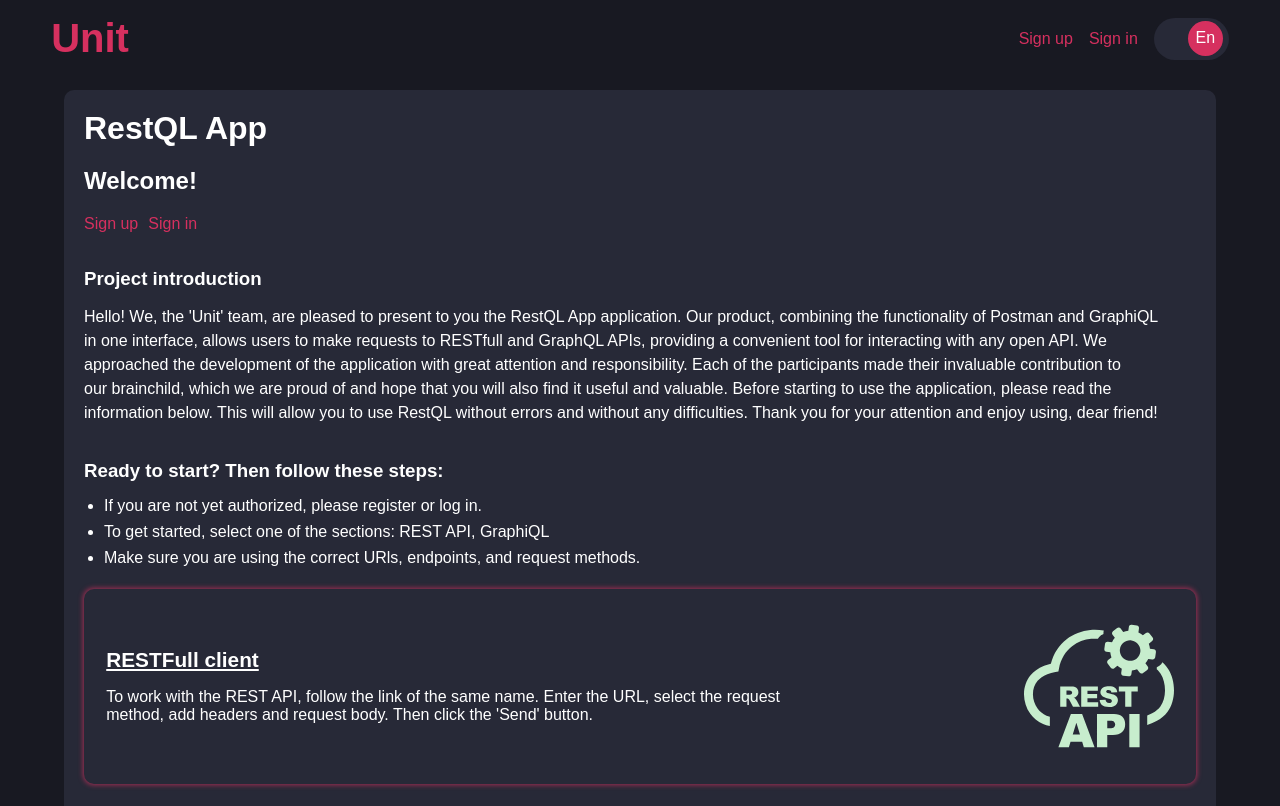
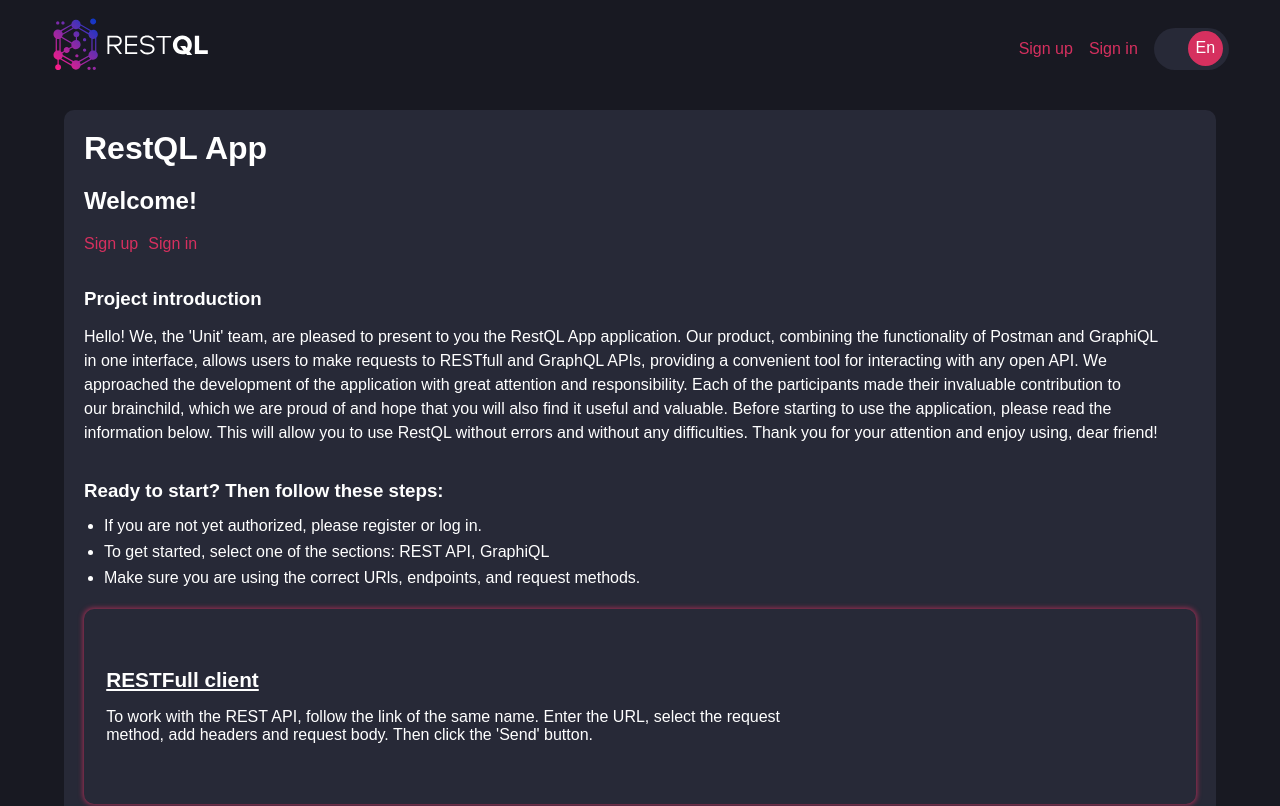
Before and after one commit to Ivan-rom/graphiql-app, a Next.js app: page /en in a window 1280 px wide. Shown: the top 806 px of the page. Built offline with nearby package versions, Linux system fonts and the light colour scheme; no server answers.

Commit message:
feat: added logo thumb and changed favicon and corrected styles

```diff
--- a/src/app/[lang]/layout.module.css
+++ b/src/app/[lang]/layout.module.css
@@ -10,6 +10,6 @@
     display: flex;
     flex-direction: column;
     width: 100%;
-    margin-top: 90px;
+    margin-top: 110px;
   }
 }
--- a/src/components/ClientsDescription/ClientDescription.module.css
+++ b/src/components/ClientsDescription/ClientDescription.module.css
@@ -10,6 +10,7 @@
     align-items: center;
     justify-content: space-between;
     gap: 20%;
+    width: 100%;
     border-radius: var(--border-radius);
     box-shadow: 0 0 5px 1px var(--disabled-assent-color);
     padding: 2%;
--- a/src/components/Header/Header.module.css
+++ b/src/components/Header/Header.module.css
@@ -25,6 +25,10 @@
     text-decoration: none;
     transition: filter 0.3s;
 
+    & svg {
+      height: 3.5rem;
+    }
+
     &:hover {
       filter: drop-shadow(0 0 0.2rem var(--accent-color));
     }
--- a/src/components/Header/Header.tsx
+++ b/src/components/Header/Header.tsx
@@ -7,6 +7,7 @@ import LanguageToggler from '@/components/LanguageToggler/LanguageToggler';
 import { Routes } from '@/helpers/enums';
 import { useEffect, useState } from 'react';
 import classNames from 'classnames';
+import Logo from '@/assets/svg/RQ-logo.svg';
 
 export default function Header() {
   const [isFixed, setFixed] = useState(false);
@@ -31,7 +32,7 @@ export default function Header() {
     <header className={classNames(styles.header, headerStyles)}>
       <div className={styles.container}>
         <Link href={Routes.home} className={styles.logo}>
-          Unit
+          <Logo />
         </Link>
         <div className={styles.controls}>
           <HeaderLinks />
```
Also changed, not shown: src/assets/svg/RQ-logo.svg (added), 1 other file (tests, documents, lock files or other folders).
